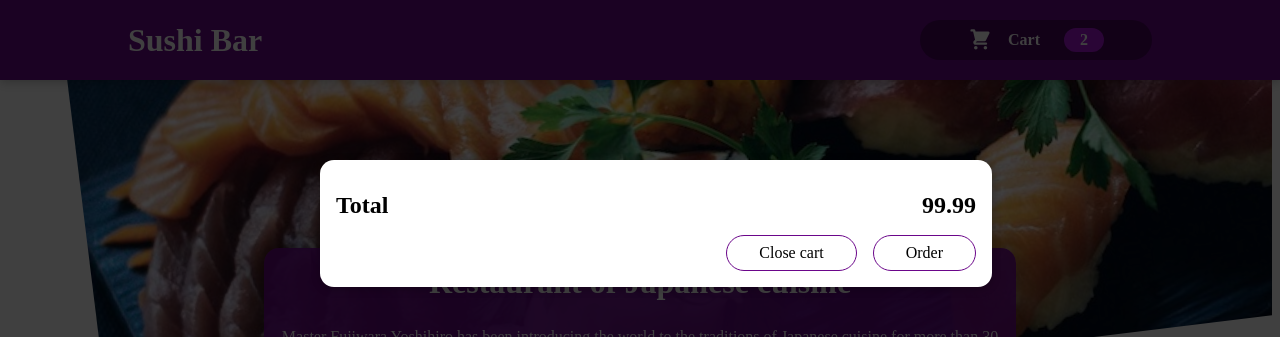
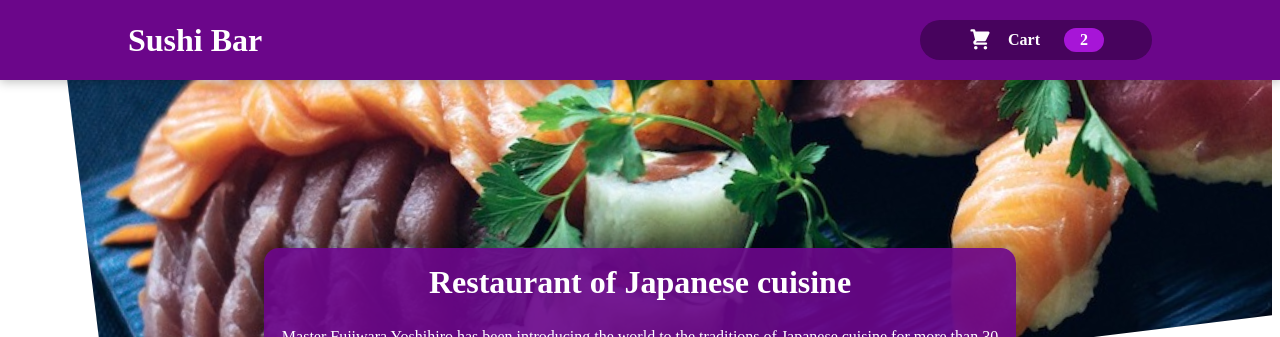
Before and after one commit to frontdev24kv/order_food_app, a React (Vite) app: page / in a window 1280 px wide. Shown: the top 337 px of the page. Built offline with nearby package versions, Linux system fonts and the light colour scheme.

Commit message:
added state to control cart visibility"

```diff
--- a/src/App.jsx
+++ b/src/App.jsx
@@ -1,16 +1,25 @@
-import React from "react";
+import React, { useState } from "react";
 import Header from "./components/Layout/Header";
 import Meals from "./components/Meals/Meals";
 import Cart from "./components/Cart/Cart";
 
 const App = () => {
+  const [cartIsVisible, setCartIsVisible] = useState(false);
+
+  const showCartHandler = () => {
+    setCartIsVisible(true);
+  };
+  const hideCartHandler = () => {
+    setCartIsVisible(false);
+  };
+
   return (
     <React.Fragment>
-      <Header />
+      <Header onShowCart={showCartHandler}/>
       <main>
         <Meals />
       </main>
-      <Cart />
+      {cartIsVisible && <Cart onHideCart={hideCartHandler} />}
     </React.Fragment>
   );
 };
--- a/src/components/Cart/Cart.jsx
+++ b/src/components/Cart/Cart.jsx
@@ -2,17 +2,17 @@
 import styles from "./Cart.module.css";
 import Modal from "../UI/Modal";
 
-const Cart = () => {
+const Cart = (props) => {
   const cartItems = [].map((item) => <li key={item.id}>{item.name}</li>);
   return (
-    <Modal>
+    <Modal onHideCart={props.onHideCart}>
       <ul className={styles["cart-items"]}>{cartItems}</ul>
       <div className={styles.total}>
         <span>Total</span>
         <span>99.99</span>
       </div>
       <div className={styles.actions}>
-        <button>Close cart</button>
+        <button onClick={props.onHideCart}>Close cart</button>
         <button>Order</button>
       </div>
     </Modal>
--- a/src/components/Layout/Header.jsx
+++ b/src/components/Layout/Header.jsx
@@ -3,12 +3,12 @@
 import sushiImg from "../../assets/sushi.jpg";
 import styles from "./Header.module.css";
 
-const Header = () => {
+const Header = (props) => {
   return (
     <React.Fragment>
       <header className={styles.header}>
         <h1>Sushi Bar</h1>
-        <HeaderCartButton />
+        <HeaderCartButton onClick={props.onShowCart}/>
       </header>
       <div className={styles["main-image"]}>
         <img src={sushiImg} alt="sushi-bar" />
--- a/src/components/Layout/HeaderCartButton.jsx
+++ b/src/components/Layout/HeaderCartButton.jsx
@@ -2,8 +2,8 @@
 import CartIcon from "../Cart/CartIcon";
 import styles from "./HeaderCartButton.module.css";
 
-const HeaderCartButton = () => {
-  return <button className={styles.button}>
+const HeaderCartButton = (props) => {
+  return <button className={styles.button} onClick={props.onClick}>
     <span className={styles.icon}>
       <CartIcon />
     </span>
--- a/src/components/UI/Modal.jsx
+++ b/src/components/UI/Modal.jsx
@@ -2,8 +2,8 @@
 import ReactDOM from "react-dom";
 import styles from "./Modal.module.css";
 
-const Backdrop = () => {
-  return <div className={styles.backdrop}></div>;
+const Backdrop = (props) => {
+  return <div className={styles.backdrop} onClick={props.onHideCart}></div>;
 };
 
 const ModalWindow = (props) => {
@@ -19,7 +19,7 @@
 const Modal = (props) => {
   return (
     <React.Fragment>
-      {ReactDOM.createPortal(<Backdrop />, portalElement)}
+      {ReactDOM.createPortal(<Backdrop onHideCart={props.onHideCart}/>, portalElement)}
       {ReactDOM.createPortal(
         <ModalWindow>{props.children}</ModalWindow>,
         portalElement
```
